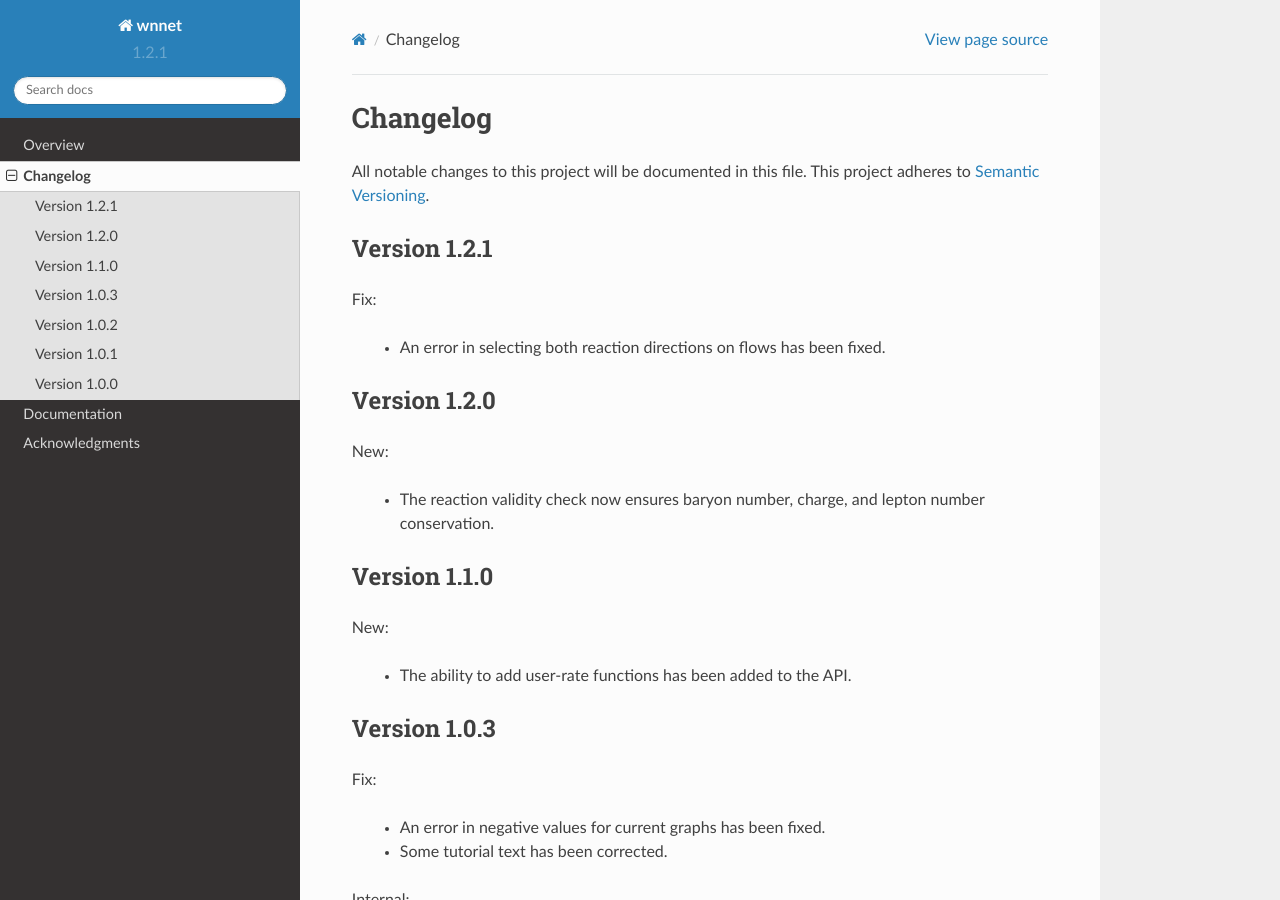
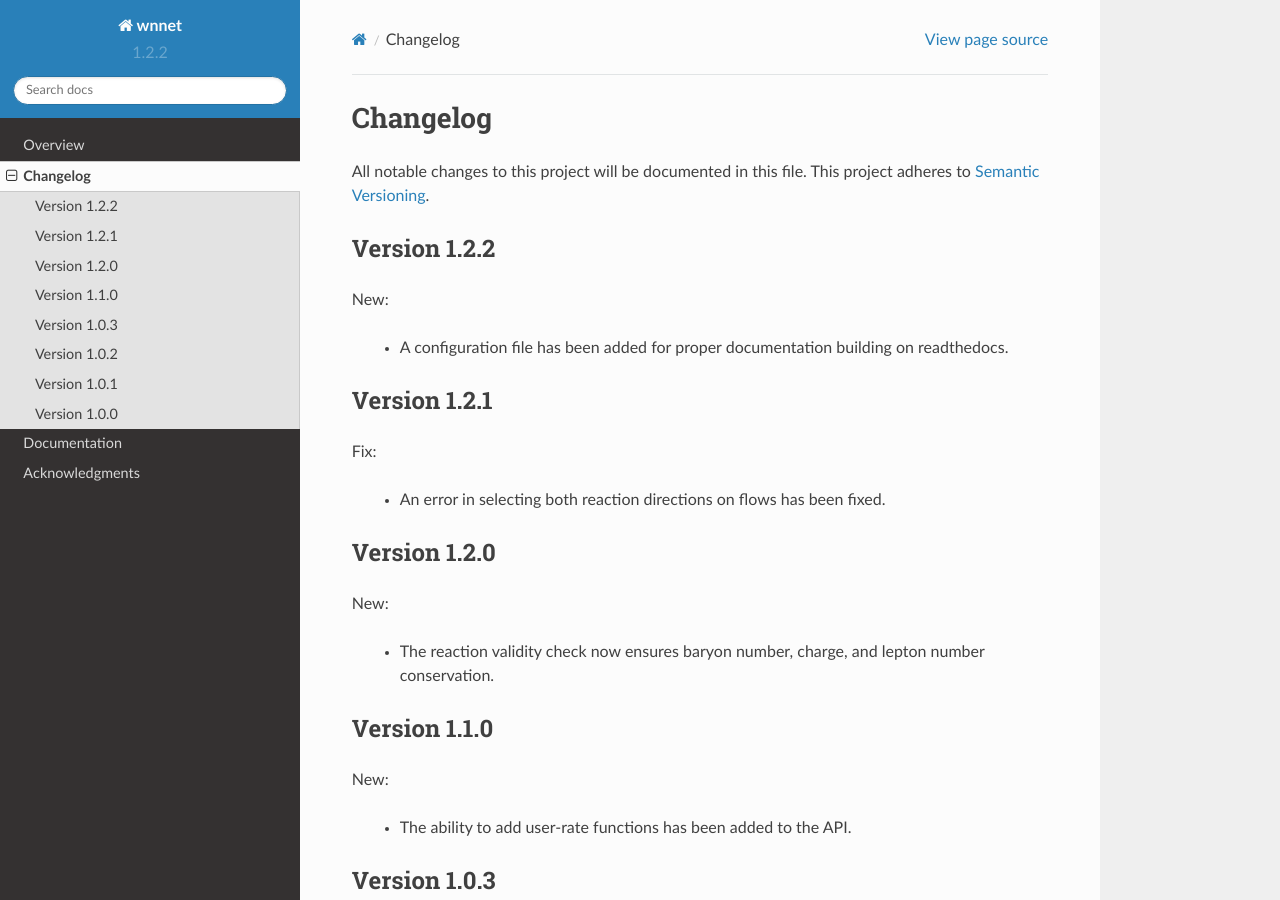
Before and after one commit to mbradle/wnnet, a Sphinx documentation site: the page built from doc/source/changelog.rst, in a window 1280 px wide and 900 px high. Built offline with Sphinx 7.4.7 and the Read the Docs theme 2.0.0, drawn with Linux system fonts in a browser that asks for light colours.

Commit message:
Update version.

```diff
--- a/doc/source/changelog.rst
+++ b/doc/source/changelog.rst
@@ -3,6 +3,14 @@ Changelog
 
 All notable changes to this project will be documented in this file.  This
 project adheres to `Semantic Versioning <http://semver.org/spec/v2.0.0.html>`_.
+
+Version 1.2.2
+-------------
+
+New:
+
+  * A configuration file has been added for proper documentation building
+    on readthedocs.
 
 Version 1.2.1
 -------------
--- a/wnnet/__about__.py
+++ b/wnnet/__about__.py
@@ -8,6 +8,6 @@ __all__ = [
 
 __title__ = "wnnet"
 __summary__ = "Python project to handle webnucleo reaction networks"
-__version__ = "1.2.1"
+__version__ = "1.2.2"
 __author__ = "Clemson University"
 __copyright__ = "Clemson University, 2022-2023"
```
